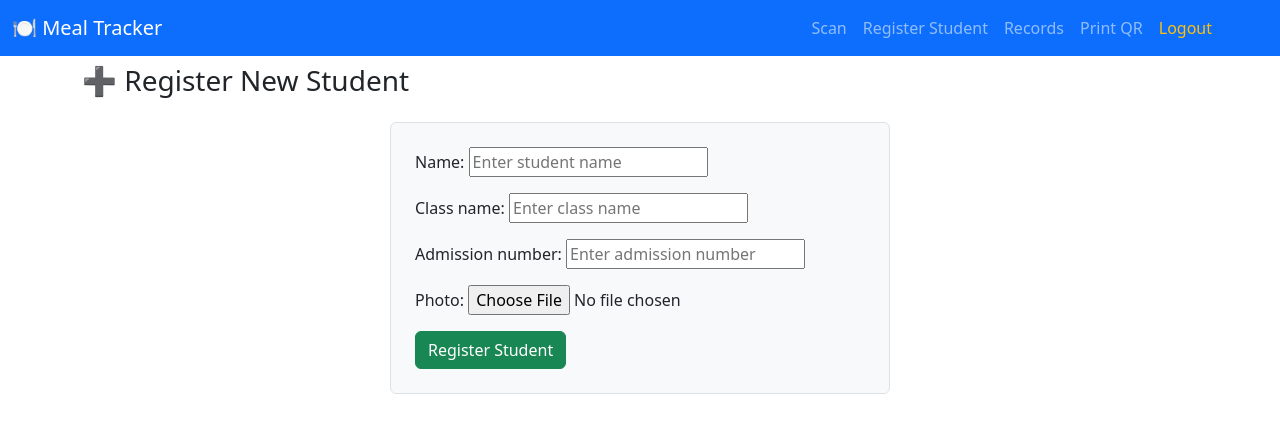
After one commit to Peawills/Meal_Tracking_System, a Django app: page /register-student/ in a window 1280 px wide. The commit adds this page. Shown: the top 433 px of the page. Run offline with Django 5.2, Linux system fonts and the light colour scheme; a user stored in the database is signed in; some libraries are stand-ins or nearby versions.

Commit message:
Registration Page

```diff
--- /dev/null
+++ b/students/forms.py
@@ -0,0 +1,13 @@
+from django import forms
+from .models import Student
+
+class StudentForm(forms.ModelForm):
+    class Meta:
+        model = Student
+        fields = ['name', 'class_name','admission_number', 'photo' ]
+        widgets = {
+            'name': forms.TextInput(attrs={'placeholder': 'Enter student name'}),
+            'class_name': forms.TextInput(attrs={'placeholder': 'Enter class name'}),
+            'photo': forms.ClearableFileInput(attrs={'accept': 'image/*'}),
+            'admission_number': forms.TextInput(attrs={'placeholder': 'Enter admission number'}),
+        }
--- a/students/templates/basetemp.html
+++ b/students/templates/basetemp.html
@@ -28,9 +28,18 @@
           <li class="nav-item">
             <a class="nav-link {% if request.path == '/scan/' %}active{% endif %}" href="{% url 'scan_qr' %}">Scan</a>
           </li>
+          {% if request.user.is_staff %}
+  <li class="nav-item">
+    <a class="nav-link" href="{% url 'register_student' %}">Register Student</a>
+  </li>
+{% endif %}
+
           <li class="nav-item">
-            <a class="nav-link {% if request.path == '/records/' %}active{% endif %}" href="{% url 'feeding_records' %}">Records</a>
+              {% if user.is_authenticated and user.is_staff %}
+              <li class="nav-item"><a class="nav-link {% if request.path == '/records/' %}active{% endif %}" href="{% url 'feeding_records' %}">Records</a></li>
+
           </li>
+          {% endif %}
           <li class="nav-item">
             {% if user.is_authenticated and user.is_staff %}
   <li class="nav-item">
--- a/students/templates/students/feeding_records.html
+++ b/students/templates/students/feeding_records.html
@@ -1,4 +1,5 @@
 {% extends 'basetemp.html' %}
+{% block title %}Feeding Record{% endblock %}
 
 {% block content %}
   <h3 class="mb-3">🍽️ Meal Attendance Records</h3>
@@ -44,7 +45,8 @@
           <td>{{ record.student.class_name }}</td>
           <td>{{ record.meal_type|title }}</td>
           <td>{{ record.date }}</td>
-          <td>{{ record.timestamp|time:"H:i:s" }}</td>
+          <td>{{ record.time|time:"H:i:s" }}</td>
+
         </tr>
       {% empty %}
         <tr>
--- /dev/null
+++ b/students/templates/students/register_student.html
@@ -0,0 +1,23 @@
+{% extends 'basetemp.html' %}
+{% block title %}Register Student{% endblock %}
+
+{% block content %}
+  <h3 class="mb-4">➕ Register New Student</h3>
+
+  <form method="post" enctype="multipart/form-data" class="border p-4 rounded bg-light">
+    {% csrf_token %}
+    {{ form.as_p }}
+    <button type="submit" class="btn btn-success">Register Student</button>
+  </form>
+{% endblock %}
+{% block extra_css %}
+  <style>
+    form {
+      max-width: 500px;
+      margin: auto;
+    }
+    .form-control {
+      margin-bottom: 15px;
+    }
+  </style>
+{% endblock %}
--- a/students/urls.py
+++ b/students/urls.py
@@ -11,6 +11,8 @@ urlpatterns = [
     path('api/student/<str:qr_code>/', views.get_student_by_qr, name='get_student_by_qr'),
     path('api/mark-fed/<str:qr_code>/', views.mark_student_as_fed, name='mark_student_as_fed'),
     path('records/', views.feeding_records, name='feeding_records'),
+    path('register-student/', views.register_student, name='register_student'),
+
 
 
     # 👇 Remove this duplicate login path
--- a/students/views.py
+++ b/students/views.py
@@ -1,11 +1,24 @@
 from django.utils import timezone
-from django.shortcuts import render
+from django.shortcuts import render,redirect
 from django.http import JsonResponse, Http404
 from django.views.decorators.csrf import csrf_exempt
 from django.contrib.auth.decorators import login_required
 import json
 from django.contrib.admin.views.decorators import staff_member_required
 from .models import Student, FeedingRecord
+from .forms import StudentForm
+
+@staff_member_required
+def register_student(request):
+    if request.method == 'POST':
+        form = StudentForm(request.POST, request.FILES)
+        if form.is_valid():
+            form.save()
+            return redirect('register_student')  # or redirect to success page
+    else:
+        form = StudentForm()
+
+    return render(request, 'students/register_student.html', {'form': form})
 
 # ✅ GET student info from QR
 @login_required
@@ -16,10 +29,25 @@ def scan_page(request):
 @staff_member_required
 @login_required
 def print_qr_cards(request):
+    query = request.GET.get('q', '').strip()
+    student_id = request.GET.get('student_id')
+
+    # Fetch all students only once
+    all_students = Student.objects.all().order_by('name')
     students = Student.objects.all().order_by('class_name', 'name')
-    return render(request, 'students/print_qr_cards.html', {'students': students})
+
+    if student_id:
+        students = students.filter(id=student_id)
+    elif query:
+        students = students.filter(name__icontains=query)
+
+    return render(request, 'students/print_qr_cards.html', {
+        'students': students,
+        'all_students': all_students
+    })
 
 # ✅ Feeding Records View with Class Filter
+@staff_member_required
 @login_required
 def feeding_records(request):
     class_filter = request.GET.get('class')
```
Also changed, not shown: students/templates/students/print_qr_cards.html (+20 -1 lines), db.sqlite3, media/qr_codes/45566_qr.png (added), media/qr_codes/544655_qr_x3YtTtk.png (added), media/qr_codes/6688999_qr.png (added), media/qr_codes/_qr.png (added), media/student_photos/472163945_913199354232046_7334382232839254668_n.jpg (added), media/student_photos/WhatsApp_Image_2025-06-10_at_14.30.11_e31bd838.jpg (added), media/student_photos/WhatsApp_Image_2025-07-04_at_17.05.26_91987102.jpg (added), media/student_photos/WhatsApp_Image_2025-07-04_at_17_Lg5FoWO.05.26_91987102.jpg (added), students/models.py (line endings or trailing spaces).
